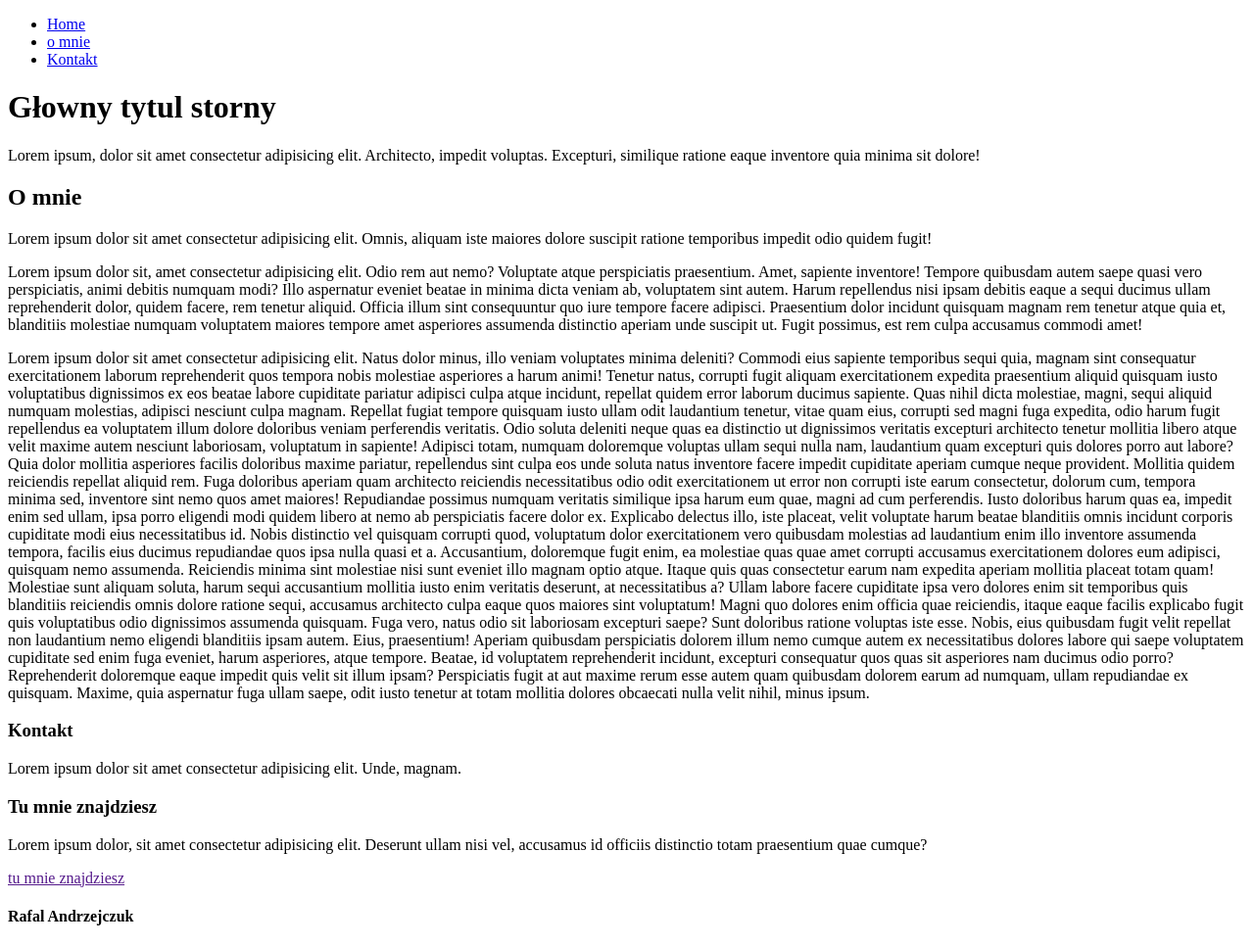
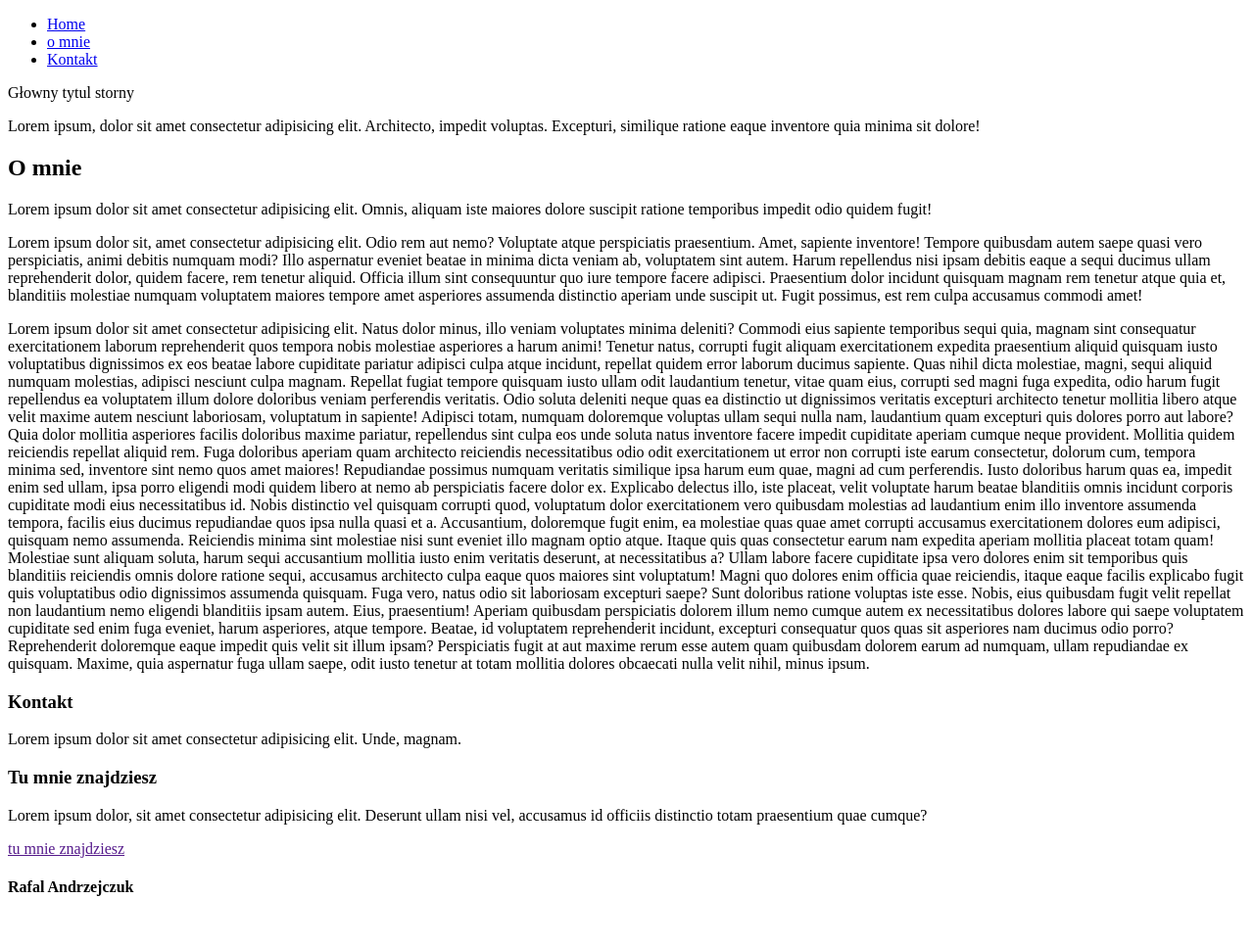
Before and after one commit to Ravvvvv/2-struktura-strony-html, a plain HTML site: page index.html in a window 1280 px wide. Shown: the whole page at 98% size. After the commit the page ends 936 px from the top, so only its background shows below. Drawn offline with Linux system fonts and the light colour scheme.

Commit message:
4 commit

```diff
--- a/index.html
+++ b/index.html
@@ -16,10 +16,10 @@
             <li class="menu-item"><a href="#contact">Kontakt</a>
         </ul>
     </nav>
-    <h1 id="#">Głowny tytul storny</h1>
+    <header id="#">Głowny tytul storny</header >
     <p>Lorem ipsum, dolor sit amet consectetur adipisicing elit. Architecto, impedit voluptas. Excepturi, similique
         ratione eaque inventore quia minima sit dolore!</p>
-    <Secttion id="about">
+    <secttion id="about">
         <h2>O mnie</h2>
         <p class="about">Lorem ipsum dolor sit amet consectetur adipisicing elit. Omnis, aliquam iste maiores dolore
             suscipit ratione
@@ -68,9 +68,9 @@
             eaque impedit quis velit sit illum ipsam? Perspiciatis fugit at aut maxime rerum esse autem quam quibusdam
             dolorem earum ad numquam, ullam repudiandae ex quisquam. Maxime, quia aspernatur fuga ullam saepe, odit
             iusto tenetur at totam mollitia dolores obcaecati nulla velit nihil, minus ipsum.</p>
-    </Secttion>
+    </secttion>
     <section id="contact">
-        <h3 id="contact">Kontakt</h3>
+        <h3 id="contact2">Kontakt</h3>
         <p>Lorem ipsum dolor sit amet consectetur adipisicing elit. Unde, magnam.</p>
         <h3>Tu mnie znajdziesz</h3>
         <p class="txt">Lorem ipsum dolor, sit amet consectetur adipisicing elit. Deserunt ullam nisi vel, accusamus id
@@ -78,10 +78,10 @@
             distinctio totam praesentium quae cumque? </p>
         <p class="txt"><a href="">tu mnie znajdziesz</a></p>
     </section>
-    <tfoot>
+    <footer>
         <h4>Rafal Andrzejczuk</h4>
 
-    </tfoot>
+    </footer>
 
 </body>
 
```
